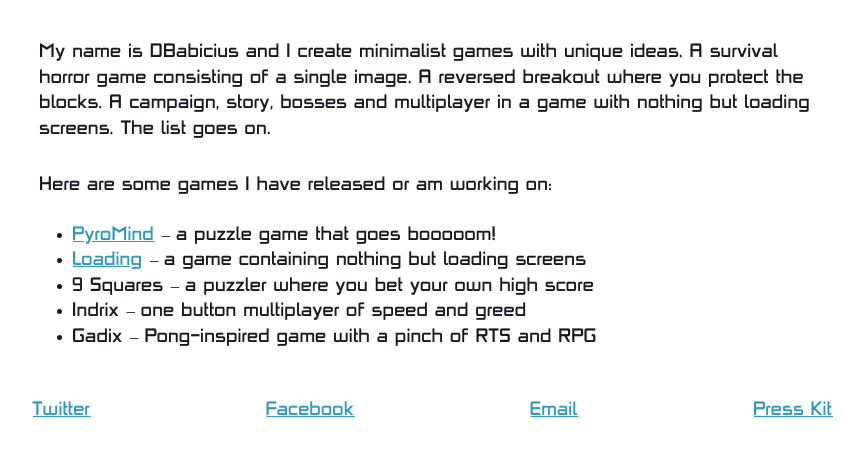
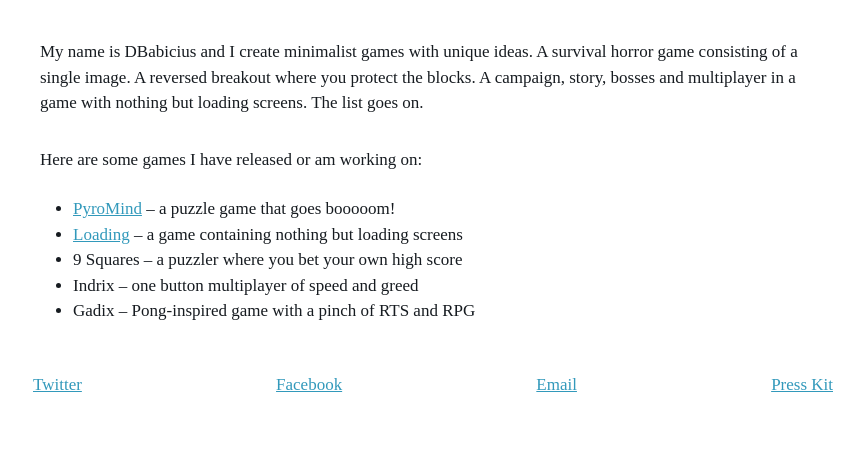
Before and after one commit to dbabicius/dbabicius, a plain HTML site: page index.html in a window 1280 px wide. Shown: the part 250-706 px from the top of the page, without its empty margins (207-1071 px from the left). Drawn offline with Linux system fonts and the light colour scheme.

Commit message:
Added Inconsolata as the Main Font

```diff
--- a/static/style.css
+++ b/static/style.css
@@ -1,6 +1,6 @@
 @font-face {
-    font-family: Safety;
-    src: url("safety/SafetyMedium.otf");
+    font-family: Inconsolata;
+    src: url("static/Inconsolata-Regular.ttf");
 }
 
 body {
```
